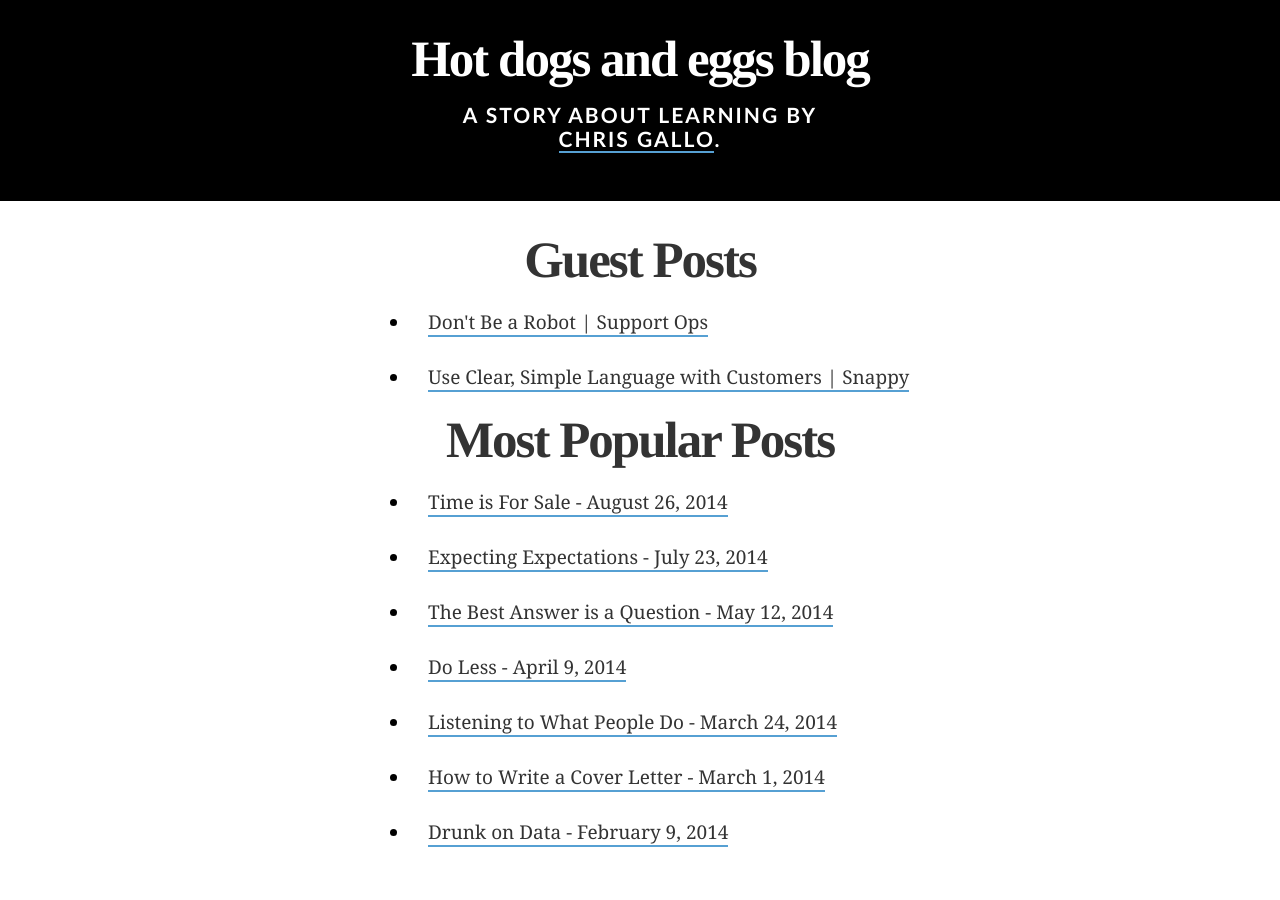
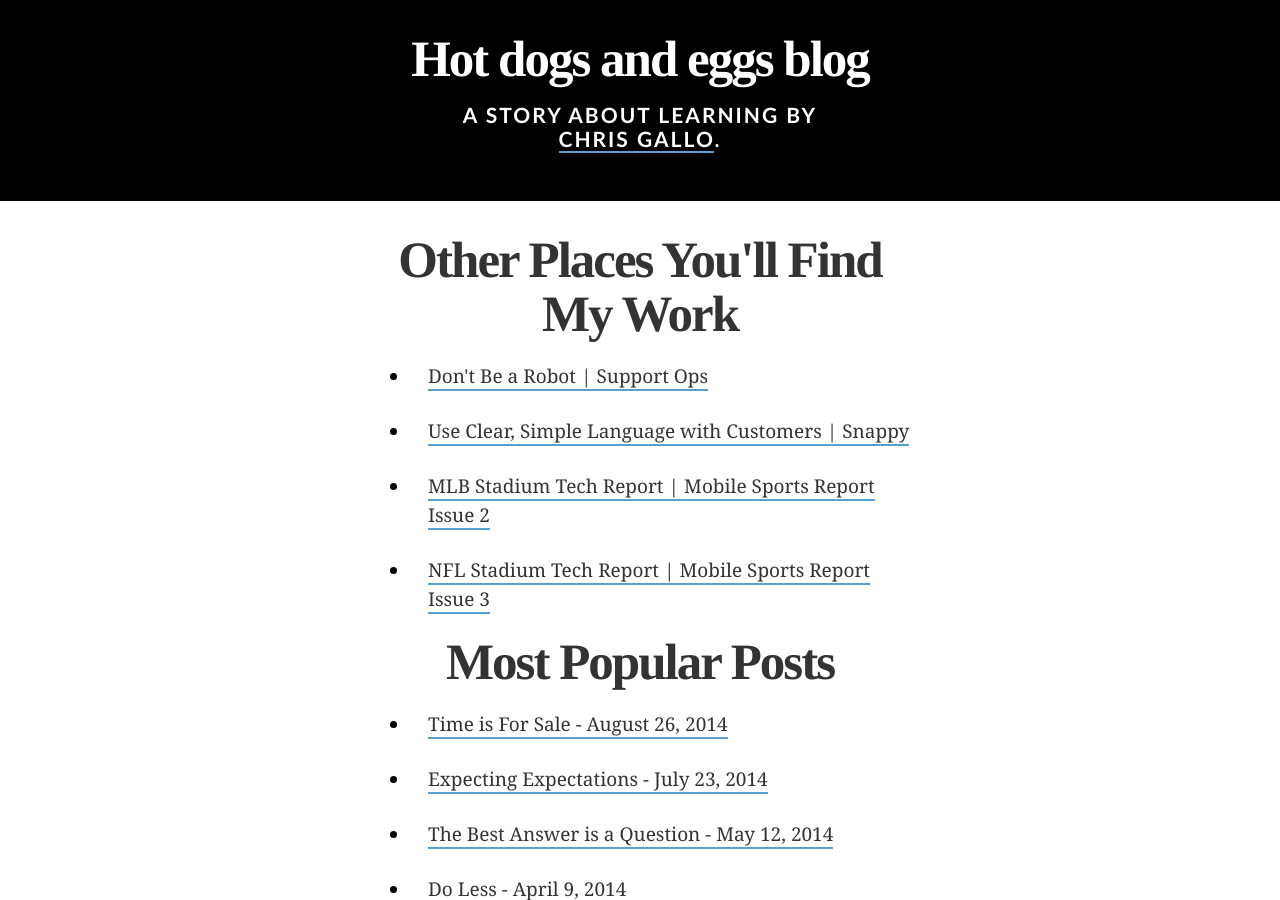
Before and after one commit to gallochris/writing, a Jekyll site: the page built from best.html, in a window 1280 px wide and 900 px high. Built offline with Jekyll 4.4.1, drawn with Linux system fonts in a browser that asks for light colours; Markdown is read by kramdown in place of the engine named in the settings.

Commit message:
adding msr guest posts

```diff
--- a/best.html
+++ b/best.html
@@ -11,13 +11,20 @@ title: Popular Posts | Hot Dogs and Eggs
   </div>
 
  <div class="rasheedwallace words">
- <h1 style="text-align: center">Guest Posts</h1>
+ <h1 style="text-align: center">Other Places You'll Find My Work</h1>
 
  <ul>
   <li><a href="http://supportops.co/dont-be-a-robot-create-conversations/">Don't Be a Robot | Support Ops </a> </li>
   </ul>
 
   <ul><li><a href="http://blog.besnappy.com/2014/09/speak-customers-like-truck-driver/">Use Clear, Simple Language with Customers | Snappy</a></li>
+  </ul>
+
+ <ul>
+  <li><a href="http://stadiumtechreport.com/documents;id=DOC02/">MLB Stadium Tech Report | Mobile Sports Report Issue 2</a> </li>
+  </ul>
+
+  <ul><li><a href="http://www.mobilesportsreport.com/2014/09/stadium-tech-report-the-football-issue-arrives-with-extensive-coverage-of-levis-stadium-launch-and-tech-reports-on-all-31-nfl-stadiums/">NFL Stadium Tech Report | Mobile Sports Report Issue 3</a></li>
   </ul>
 
 
```
